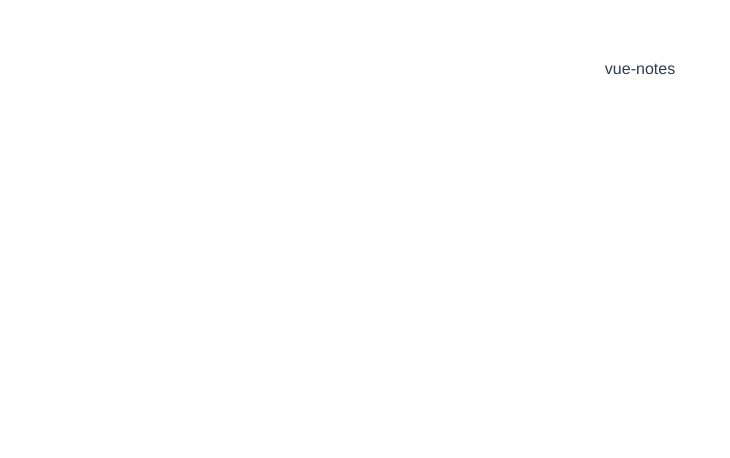
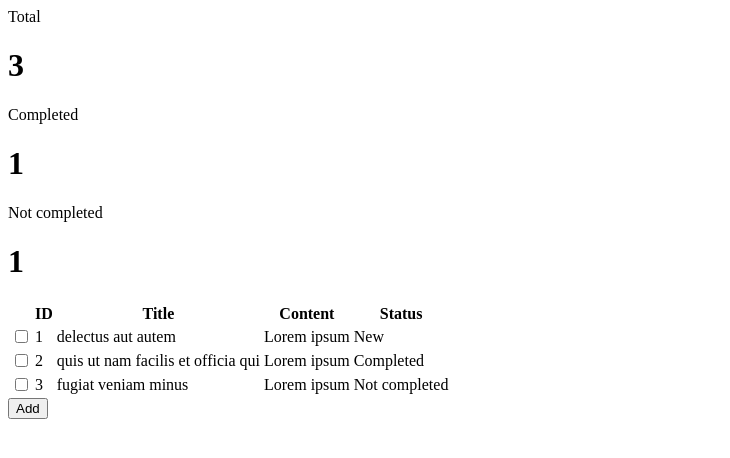
Before and after one commit to jeremiaszmazur/vue-note, a Vue app: page / in a window 1280 px wide. Shown: the top 458 px of the page, without its empty margins (0-730 px from the left). Built offline with nearby package versions, Linux system fonts and the light colour scheme.

Commit message:
Add component with note list

```diff
--- a/src/App.vue
+++ b/src/App.vue
@@ -1,23 +1,76 @@
 <template>
-  <div id="app">
-    vue-notes
-  </div>
+    <div class="notes">
+        <statistics/>
+        <table>
+            <thead>
+                <tr>
+                    <th></th>
+                    <th>ID</th>
+                    <th>Title</th>
+                    <th>Content</th>
+                    <th>Status</th>
+                </tr>
+            </thead>
+            <tbody>
+                <template v-if="notes.length">
+                    <tr v-for="note in notes" :key="note.id">
+                        <td>
+                            <input
+                                v-model="selectedNotes"
+                                type="checkbox"
+                                :id="note.id"
+                                :value="note"
+                                @change="handleChange(note)">
+                        </td>
+                        <td>{{note.id}}</td>
+                        <td>{{note.title}}</td>
+                        <td>{{note.content}}</td>
+                        <td>{{statusDictionary[note.status]}}</td>
+                    </tr>
+                </template>
+                <tr v-else colspan="4">
+                    No notes. Add some :)
+                </tr>
+            </tbody>
+        </table>
+        <button type="button" @click="addForm = true">Add</button>
+        <note-form v-model="addForm"/>
+        <actionbar v-model="actionbar" :selectedNotes="selectedNotes"/>
+    </div>
 </template>
 
 <script lang="ts">
-import { Component, Vue } from 'vue-property-decorator';
+import { Component, Prop, Vue } from 'vue-property-decorator';
+import Statistics from './components/Statistics.vue';
+import NoteForm from './components/NoteForm.vue';
+import Actionbar from './components/Actionbar.vue';
+import { NoteStatus, NoteContent, Note, NoteStatusDictionary } from './Note';
 
-@Component
-export default class App extends Vue {}
+@Component({ components: { Statistics, NoteForm, Actionbar } })
+export default class App extends Vue {
+    private statusDictionary = NoteStatusDictionary;
+    private addForm: boolean = false;
+    private selectedNotes: Note[] = [];
+    private actionbar: boolean = false;
+    private showLoading: boolean = true;
+
+    private get notes() {
+        return this.$store.getters.notes || [];
+    }
+
+    public created(): void {
+        this.fetchNotes();
+    }
+
+    private fetchNotes(): void {
+        this.showLoading = true;
+        this.$store.dispatch('fetchNotes').finally(
+            () => this.showLoading  = false,
+        );
+    }
+
+    private handleChange(): void {
+        this.actionbar = !!this.selectedNotes.length;
+    }
+}
 </script>
-
-<style lang="scss">
-#app {
-  font-family: 'Avenir', Helvetica, Arial, sans-serif;
-  -webkit-font-smoothing: antialiased;
-  -moz-osx-font-smoothing: grayscale;
-  text-align: center;
-  color: #2c3e50;
-  margin-top: 60px;
-}
-</style>
--- a/src/Note.ts
+++ b/src/Note.ts
@@ -5,7 +5,6 @@ export enum NoteStatus {
 }
 
 export interface NoteContent {
-    id: number;
     title: string;
     content: string;
     status: NoteStatus;
```
